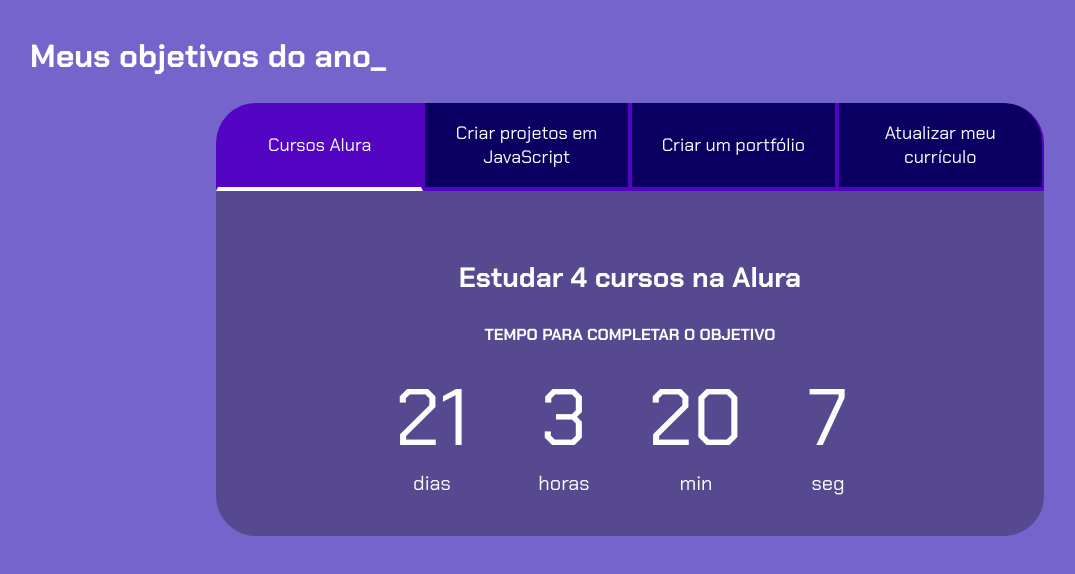
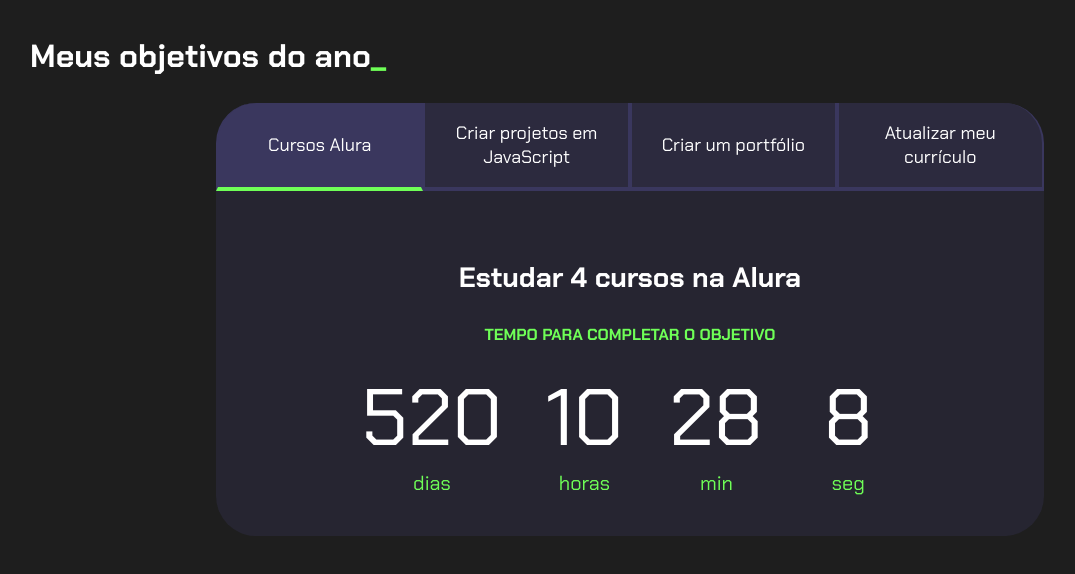
Before and after one commit to natalypereiramiranda/projeto_programacao_3D, a plain HTML site: page index.html in a window 1280 px wide. Both pictures are taken after a click on the button "Cursos Alura". Shown: the whole page, without its empty margins (10-1085 px from the left). Drawn offline with Linux system fonts and the light colour scheme.

Commit message:
Add files via upload

```diff
--- a/index.html
+++ b/index.html
@@ -24,17 +24,20 @@
                     <h4 class="aba-conteudo-titulo-secundario">Tempo para completar o objetivo</h4>
                     <div class="contador">
                         <div class="contador-digito">
-                            <p class="contador-digito-numero" id="dias0">21</p>
+                            <p class="contador-digito-numero" id="dias0">7</p>
                             <p class="contador-digito-texto">dias</p>
                         </div>
+
                         <div class="contador-digito">
-                            <p class="contador-digito-numero" id="horas0">3</p>
+                            <p class="contador-digito-numero" id="horas0">7</p>
                             <p class="contador-digito-texto">horas</p>
                         </div>
+
                         <div class="contador-digito">
-                            <p class="contador-digito-numero" id="min0">20</p>
+                            <p class="contador-digito-numero" id="min0">7</p>
                             <p class="contador-digito-texto">min</p>
                         </div>
+
                         <div class="contador-digito">
                             <p class="contador-digito-numero" id="seg0">7</p>
                             <p class="contador-digito-texto">seg</p>
@@ -47,17 +50,20 @@
                     <h4 class="aba-conteudo-titulo-secundario">Tempo para completar o objetivo</h4>
                     <div class="contador">
                         <div class="contador-digito">
-                            <p class="contador-digito-numero" id="dias1">21</p>
+                            <p class="contador-digito-numero" id="dias1">7</p>
                             <p class="contador-digito-texto">dias</p>
                         </div>
+
                         <div class="contador-digito">
-                            <p class="contador-digito-numero" id="horas1">3</p>
+                            <p class="contador-digito-numero" id="horas1">7</p>
                             <p class="contador-digito-texto">horas</p>
                         </div>
+
                         <div class="contador-digito">
-                            <p class="contador-digito-numero" id="min1">20</p>
+                            <p class="contador-digito-numero" id="min1">7</p>
                             <p class="contador-digito-texto">min</p>
                         </div>
+
                         <div class="contador-digito">
                             <p class="contador-digito-numero" id="seg1">7</p>
                             <p class="contador-digito-texto">seg</p>
@@ -70,17 +76,20 @@
                     <h4 class="aba-conteudo-titulo-secundario">Tempo para completar o objetivo</h4>
                     <div class="contador">
                         <div class="contador-digito">
-                            <p class="contador-digito-numero" id="dias2">21</p>
+                            <p class="contador-digito-numero" id="dias2">7</p>
                             <p class="contador-digito-texto">dias</p>
                         </div>
+
                         <div class="contador-digito">
-                            <p class="contador-digito-numero" id="horas2">3</p>
+                            <p class="contador-digito-numero" id="horas2">7</p>
                             <p class="contador-digito-texto">horas</p>
                         </div>
+
                         <div class="contador-digito">
-                            <p class="contador-digito-numero" id="min2">20</p>
+                            <p class="contador-digito-numero" id="min2">7</p>
                             <p class="contador-digito-texto">min</p>
                         </div>
+
                         <div class="contador-digito">
                             <p class="contador-digito-numero" id="seg2">7</p>
                             <p class="contador-digito-texto">seg</p>
@@ -93,17 +102,20 @@
                     <h4 class="aba-conteudo-titulo-secundario">Tempo para completar o objetivo</h4>
                     <div class="contador">
                         <div class="contador-digito">
-                            <p class="contador-digito-numero" id="dias3">21</p>
+                            <p class="contador-digito-numero" id="dias3">7</p>
                             <p class="contador-digito-texto">dias</p>
                         </div>
+
                         <div class="contador-digito">
-                            <p class="contador-digito-numero" id="horas3">3</p>
+                            <p class="contador-digito-numero" id="horas3">7</p>
                             <p class="contador-digito-texto">horas</p>
                         </div>
+
                         <div class="contador-digito">
-                            <p class="contador-digito-numero" id="min3">20</p>
+                            <p class="contador-digito-numero" id="min3">7</p>
                             <p class="contador-digito-texto">min</p>
                         </div>
+
                         <div class="contador-digito">
                             <p class="contador-digito-numero" id="seg3">7</p>
                             <p class="contador-digito-texto">seg</p>
--- a/main.js
+++ b/main.js
@@ -1,38 +1,10 @@
 const botoes = document.querySelectorAll(".botao");
 const textos = document.querySelectorAll(".aba-conteudo");
-const contadores = document.querySelectorAll(".contador");
 
-const tempoObjetivo1 = new Date("2024-04-09T00:00:00");
-const tempoObjetivo2 = new Date("2024-04-09T00:00:00");
-const tempoObjetivo3 = new Date("2024-04-09T00:00:00");
-const tempoObjetivo4 = new Date("2024-04-09T00:00:00");
+for (let i = 0; i < botoes.length; i++) {
+    botoes[i].onclick = function () {
 
-const tempos = [tempoObjetivo1, tempoObjetivo2, tempoObjetivo3, tempoObjetivo4];
-
-function calculaTempo (tempoObjetivo1){
-    let tempoAtual = new Date();
-    let tempoFinal = tempoObjetivo1 - tempoAtual;
-    let segundos = Math.floor(tempoFinal/1000);
-    let minutos = Math.floor(segundos/60);
-    let horas = Math.floor(minutos/60);
-    let dias = Math.floor(horas/24);
-
-    segundos %= 60;
-    minutos %= 60;
-    horas %= 24;
-
-    if (tempoFinal>0){
-
-        return dias + " dias " + horas + " horas " + minutos + " minutos " + segundos + " segudos";
-    }else{return "Prazo Finalizado"};
-
-
-}
-
-for (let i=0; i < botoes.length; i++){
-    botoes[i].onclick=function(){
-
-        for(let j=0; j<botoes.length; j++){
+        for (let j = 0; j < botoes.length; j++) {
             botoes[j].classList.remove("ativo");
             textos[j].classList.remove("ativo");
         }
@@ -42,14 +14,46 @@
     }
 }
 
-function atualizaCronometro(){
-    for (let i=0; i<contadores.length; i++){
-      contadores[i].textContent = calculaTempo(tempos[i]);
+const contadores = document.querySelectorAll(".contador");
+const tempoObjetivo1 = new Date("2025-10-05T00:00:00");
+const tempoObjetivo2 = new Date("2023-12-05T00:00:00");
+const tempoObjetivo3 = new Date("2023-12-30T00:00:00");
+const tempoObjetivo4 = new Date("2024-02-01T00:00:00");
+
+const tempos = [tempoObjetivo1,tempoObjetivo2,tempoObjetivo3,tempoObjetivo4];
+
+
+function calculaTempo(tempoObjetivo) {
+    let tempoAtual = new Date();
+    let tempoFinal = tempoObjetivo - tempoAtual;
+    let segundos = Math.floor(tempoFinal / 1000);
+    let minutos = Math.floor(segundos / 60);
+    let horas = Math.floor(minutos / 60);
+    let dias = Math.floor(horas / 24);
+
+    segundos %= 60;
+    minutos %= 60;
+    horas %= 24;
+    if (tempoFinal > 0){
+        return [dias,horas,minutos,segundos];
+    } else {
+        return [0,0,0,0];
     }
 }
+
+function atualizaCronometro(){
+
+    for (let i=0; i<contadores.length;i++){
+        document.getElementById("dias"+i).textContent = calculaTempo(tempos[0])[0];
+        document.getElementById("horas"+i).textContent = calculaTempo(tempos[0])[1];
+        document.getElementById("min"+i).textContent = calculaTempo(tempos[0])[2];
+        document.getElementById("seg"+i).textContent = calculaTempo(tempos[0])[3];
+    }
+}
+
 function comecaCronometro(){
     atualizaCronometro();
-    setInterval(atualizaCronometro, 1000);
+    setInterval(atualizaCronometro,1000);
 }
 
-//comecaCronometro();
+comecaCronometro();
--- a/style.css
+++ b/style.css
@@ -1,12 +1,12 @@
 @import url('https://fonts.googleapis.com/css2?family=Chakra+Petch:ital,wght@0,300;0,400;0,500;0,600;0,700;1,300;1,400;1,500;1,600;1,700&family=Josefin+Sans:wght@400;700&family=Poppins:wght@300;400;500;700&display=swap');
 
 :root{
-    --cor-de-fundo: #5d49c2d8;
-    --verde: #fdfdfd;
-    --branco: #fffffffd;
-    --botao-ativo: #5404c3;
-    --botao-inativo: rgb(11, 0, 97);
-    --texto-fundo: rgba(21, 17, 17, 0.318);
+    --cor-de-fundo: #1E1E1E;
+    --verde: #6FFF57;
+    --branco: #FFFFFF;
+    --botao-ativo: #3A375E;
+    --botao-inativo: rgba(58, 55, 94, 0.5);
+    --texto-fundo: rgba(58, 55, 94, 0.3);
 }
 
 body{
@@ -96,6 +96,7 @@
     padding: 0 16px;
     text-align: center;
     min-width: 100px;
+
 }
 
 .contador-digito-numero{
```
Also changed, not shown: 1 other file.
